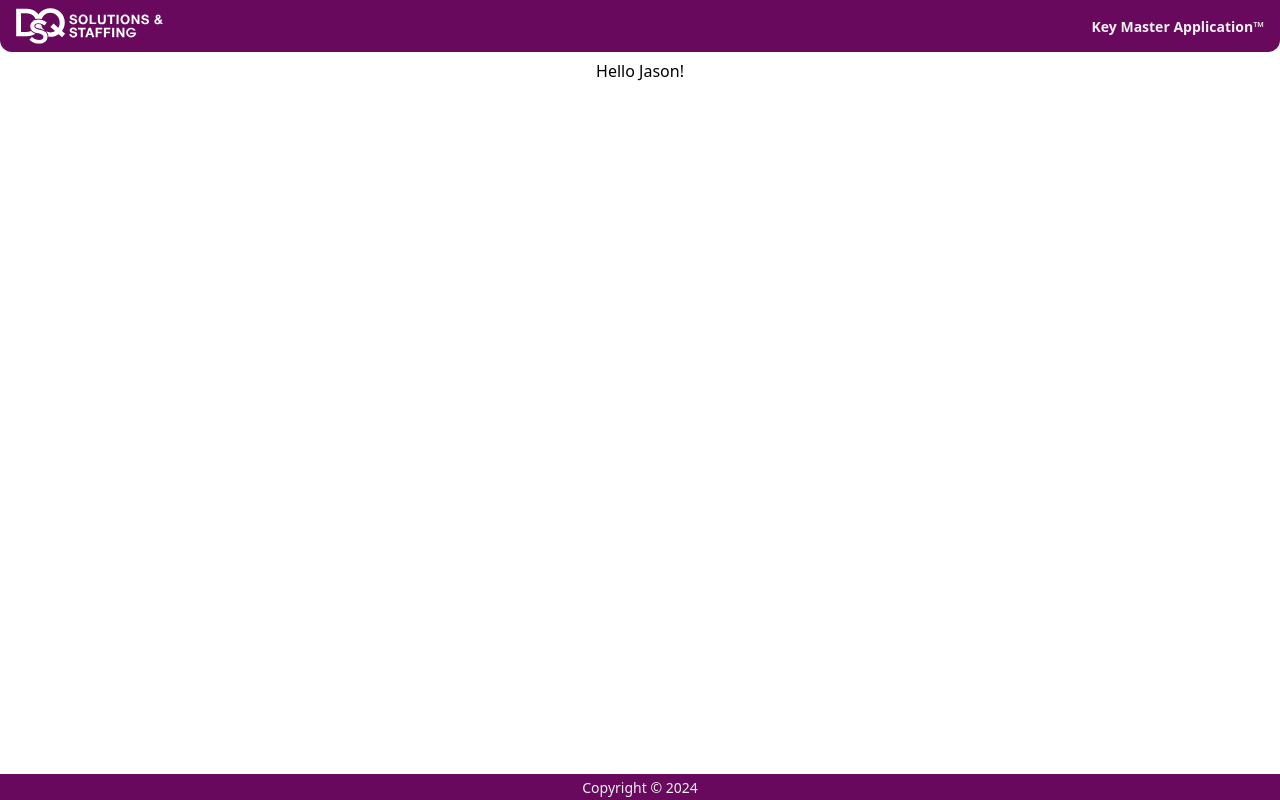
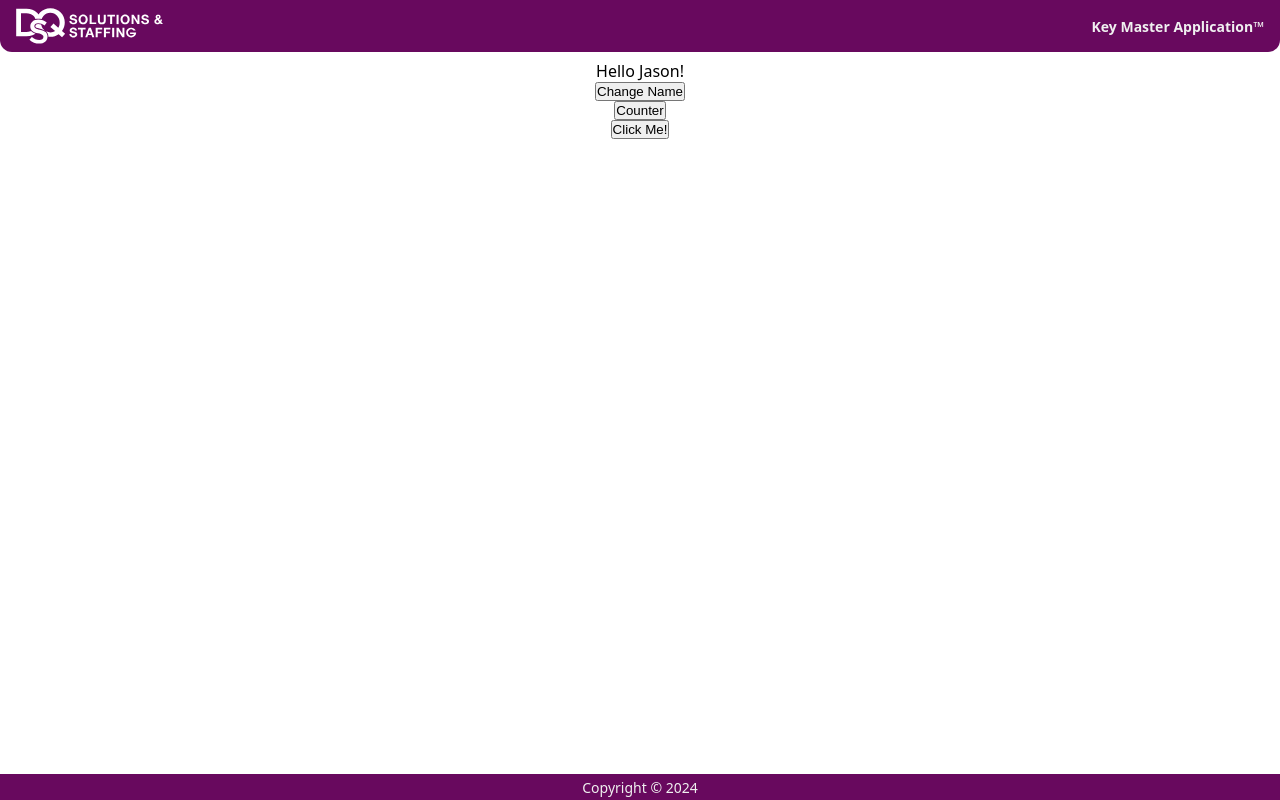
Before and after one commit to JMotDQS/kms-react, a React (Create React App) app: page / in a window 1280 px wide. Built offline with nearby package versions, Linux system fonts and the light colour scheme; the HTML template or start-up script is replaced by a standard one.

Commit message:
Update Content.js

```diff
--- a/src/Content.js
+++ b/src/Content.js
@@ -1,18 +1,36 @@
 import React from 'react'
+import {useState} from 'react';
 
 
 const Content = () => {
-    const handleNameChange = () => {
-        const names = ['Jason', 'Crystal', 'T-Rex'];
-        const int = Math.floor(Math.random() * 3);
-        return names[int];
-    }
+  const [name, setName] = useState('Jason');
+  const [count, setCount] = useState(0);
+
+  const handleNameChange = () => {
+    const names = ['Jason', 'Crystal', 'T-Rex'];
+    const int = Math.floor(Math.random() * 3);
+    setName(names[int]);
+}
+
+  const handleClick = () => {
+    setCount(count + 1);
+    console.log(count);
+  }
+  const handleClick2 = () => {
+    console.log(count);
+  }
+  const handleClick3 = (e) => {
+    console.log(e.target.innerText);
+  }
 
   return (
     <main>
         <p>
-          Hello {handleNameChange()}!
+          Hello {name}!
         </p>
+        <button onClick={handleNameChange}>Change Name</button>
+        <button onClick={handleClick}>Counter</button>
+        <button onClick={handleClick2}>Click Me!</button>
     </main>
   )
 }
```
